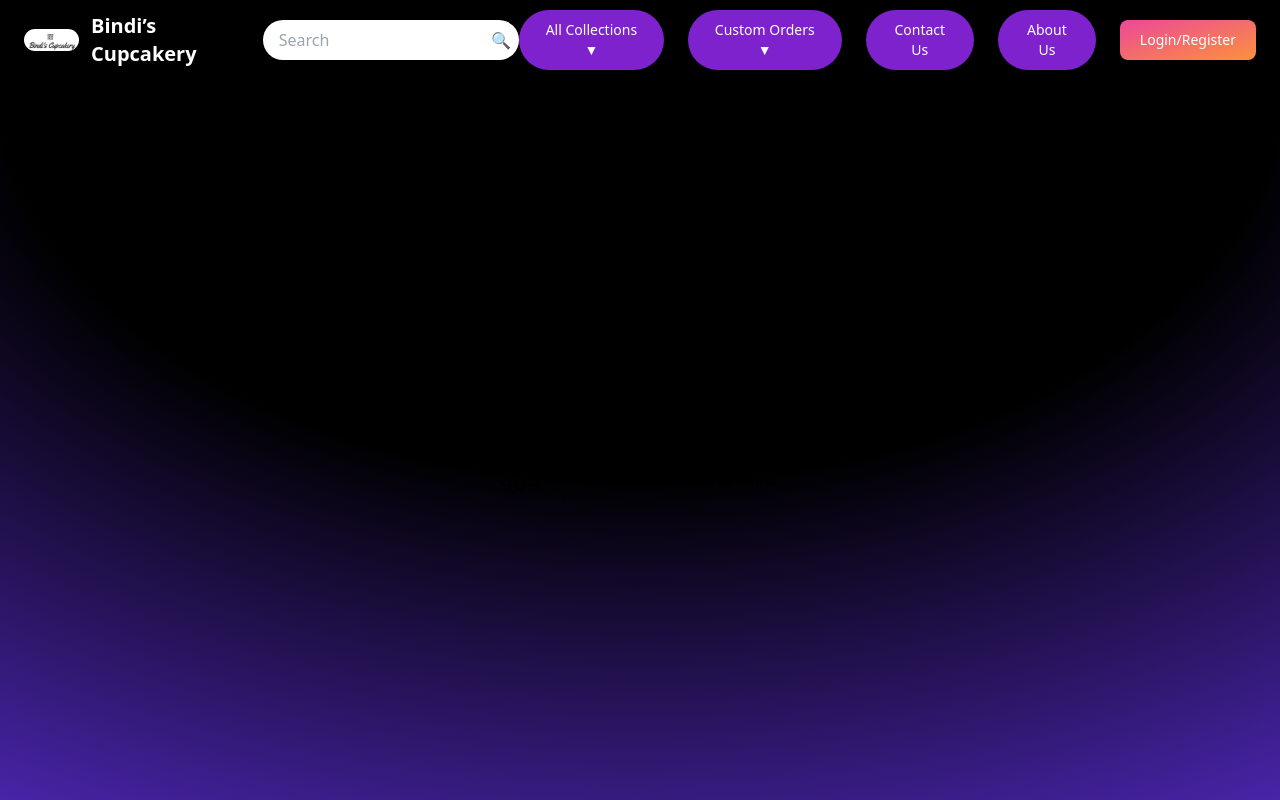
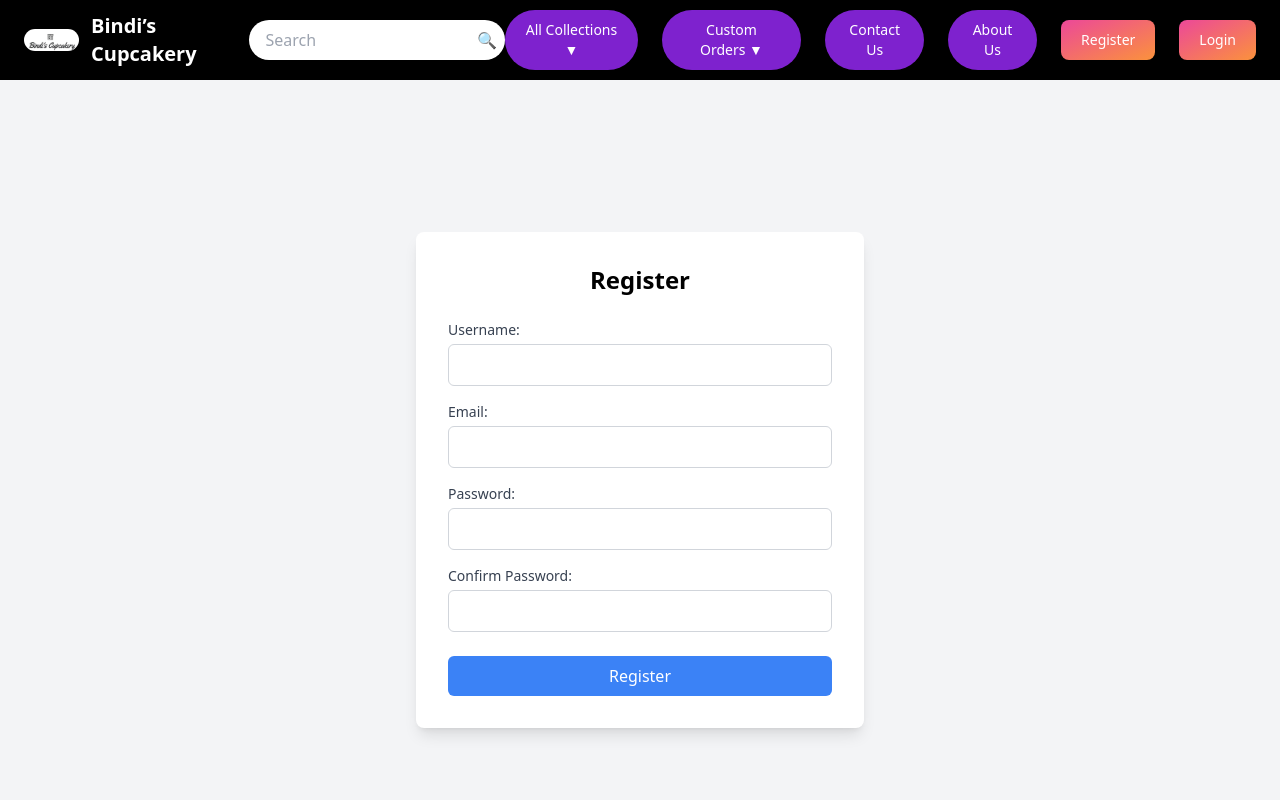
Before and after one commit to sonu786786/Bindi-s-Cupcakery, a Next.js app: page /Register in a window 1280 px wide. Before the commit this address had no page. Shown: the top 800 px of the page. Built offline with nearby package versions, Linux system fonts and the light colour scheme.

Commit message:
register routes

```diff
--- /dev/null
+++ b/app/Register/page.js
@@ -0,0 +1,102 @@
+// app/Register/page.js
+'use client';
+
+import React, { useState } from 'react';
+
+export default function Register() {
+  const [formData, setFormData] = useState({
+    username: '',
+    email: '',
+    password: '',
+    confirmPassword: '',
+  });
+
+  const handleChange = (e) => {
+    setFormData({
+      ...formData,
+      [e.target.name]: e.target.value,
+    });
+  };
+
+  const handleSubmit = (e) => {
+    e.preventDefault();
+    if (formData.password === formData.confirmPassword) {
+      // You can handle registration logic here
+      console.log('Form submitted:', formData);
+    } else {
+      console.log('Passwords do not match');
+    }
+  };
+
+  return (
+    <div className="flex justify-center items-center min-h-screen bg-gray-100">
+      <div className="bg-white p-8 rounded-lg shadow-lg max-w-md w-full">
+        <h2 className="text-2xl font-semibold text-center mb-6">Register</h2>
+        <form onSubmit={handleSubmit}>
+          <div className="mb-4">
+            <label className="block text-sm font-medium text-gray-700" htmlFor="username">
+              Username:
+            </label>
+            <input
+              type="text"
+              name="username"
+              value={formData.username}
+              onChange={handleChange}
+              className="mt-1 block w-full px-4 py-2 border border-gray-300 rounded-md focus:outline-none focus:ring-2 focus:ring-blue-500"
+              required
+            />
+          </div>
+
+          <div className="mb-4">
+            <label className="block text-sm font-medium text-gray-700" htmlFor="email">
+              Email:
+            </label>
+            <input
+              type="email"
+              name="email"
+              value={formData.email}
+              onChange={handleChange}
+              className="mt-1 block w-full px-4 py-2 border border-gray-300 rounded-md focus:outline-none focus:ring-2 focus:ring-blue-500"
+              required
+            />
+          </div>
+
+          <div className="mb-4">
+            <label className="block text-sm font-medium text-gray-700" htmlFor="password">
+              Password:
+            </label>
+            <input
+              type="password"
+              name="password"
+              value={formData.password}
+              onChange={handleChange}
+              className="mt-1 block w-full px-4 py-2 border border-gray-300 rounded-md focus:outline-none focus:ring-2 focus:ring-blue-500"
+              required
+            />
+          </div>
+
+          <div className="mb-6">
+            <label className="block text-sm font-medium text-gray-700" htmlFor="confirmPassword">
+              Confirm Password:
+            </label>
+            <input
+              type="password"
+              name="confirmPassword"
+              value={formData.confirmPassword}
+              onChange={handleChange}
+              className="mt-1 block w-full px-4 py-2 border border-gray-300 rounded-md focus:outline-none focus:ring-2 focus:ring-blue-500"
+              required
+            />
+          </div>
+
+          <button
+            type="submit"
+            className="w-full bg-blue-500 text-white px-4 py-2 rounded-md hover:bg-blue-600 focus:outline-none focus:ring-2 focus:ring-blue-500"
+          >
+            Register
+          </button>
+        </form>
+      </div>
+    </div>
+  );
+}
--- a/app/layout.js
+++ b/app/layout.js
@@ -2,6 +2,7 @@ import localFont from "next/font/local";
 import "./globals.css";
 import Navbar from "@/components/Navbar";
 import Footer from "@/components/Footer";
+
 
 const geistSans = localFont({
   src: "./fonts/GeistVF.woff",
@@ -28,7 +29,6 @@ export default function RootLayout({ children }) {
         <Navbar/>
         <div className="min-h-[82vh]">
           <div className="absolute inset-0 -z-10 h-full w-full items-center px-5 py-24 [background:radial-gradient(125%_125%_at_50%_10%,#000_40%,#63e_100%)]"></div>
-
         {children}
         </div>
         <Footer/>
--- a/components/Navbar.js
+++ b/components/Navbar.js
@@ -84,9 +84,15 @@ const Navbar = () => {
         </Link>
 
         {/* Login/Register Button */}
+        <Link href="/Register">
+          <button className="text-white bg-gradient-to-br from-pink-500 to-orange-400 hover:bg-gradient-to-bl focus:ring-4 focus:ring-pink-200 font-medium rounded-lg text-sm px-5 py-2.5">
+          Register
+          </button>
+        </Link>
+
         <Link href="/login">
           <button className="text-white bg-gradient-to-br from-pink-500 to-orange-400 hover:bg-gradient-to-bl focus:ring-4 focus:ring-pink-200 font-medium rounded-lg text-sm px-5 py-2.5">
-            Login/Register
+            Login
           </button>
         </Link>
       </ul>
--- a/package.json
+++ b/package.json
@@ -9,9 +9,12 @@
     "lint": "next lint"
   },
   "dependencies": {
+    "axios": "^1.7.9",
     "next": "^15.1.6",
+    "next-auth": "^4.24.11",
     "react": "^19.0.0",
-    "react-dom": "^19.0.0"
+    "react-dom": "^19.0.0",
+    "react-toastify": "^11.0.3"
   },
   "devDependencies": {
     "eslint": "^8",
```
Also changed, not shown: 1 other file (tests, documents, lock files or other folders).
